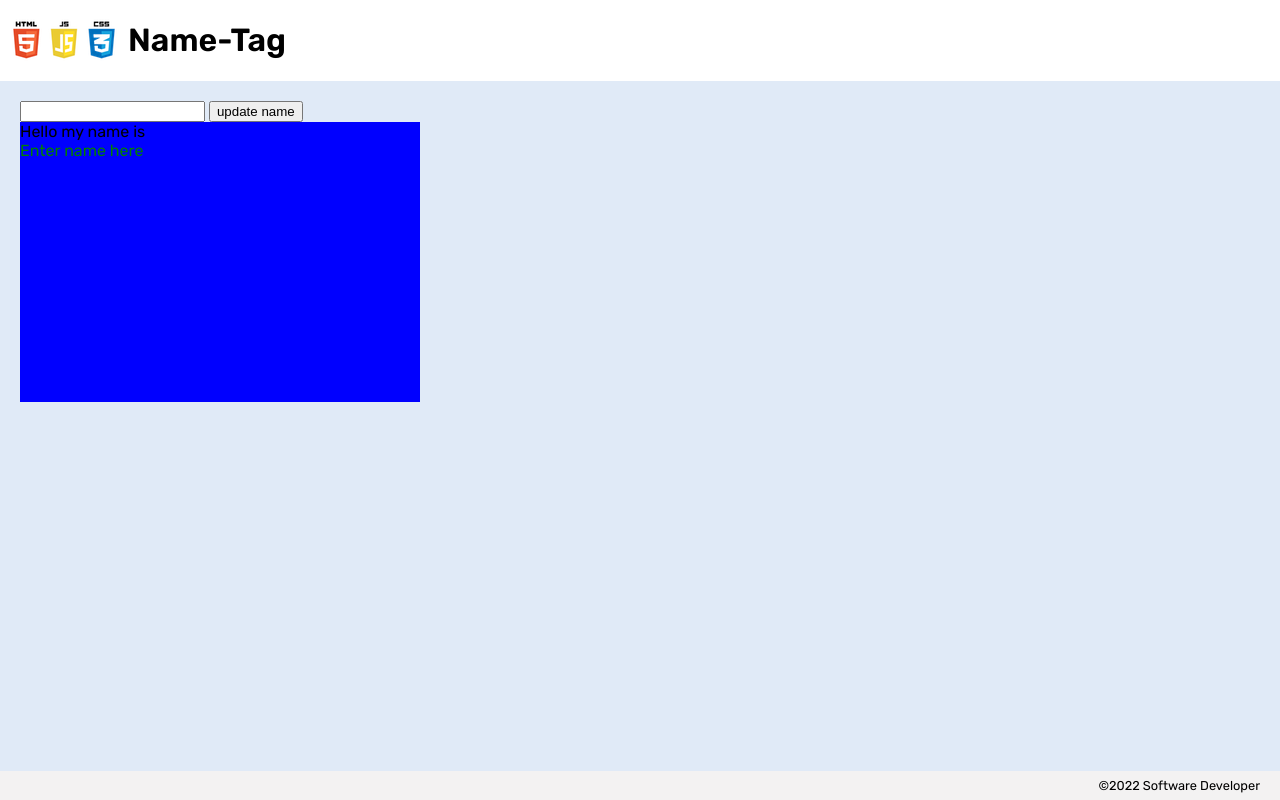
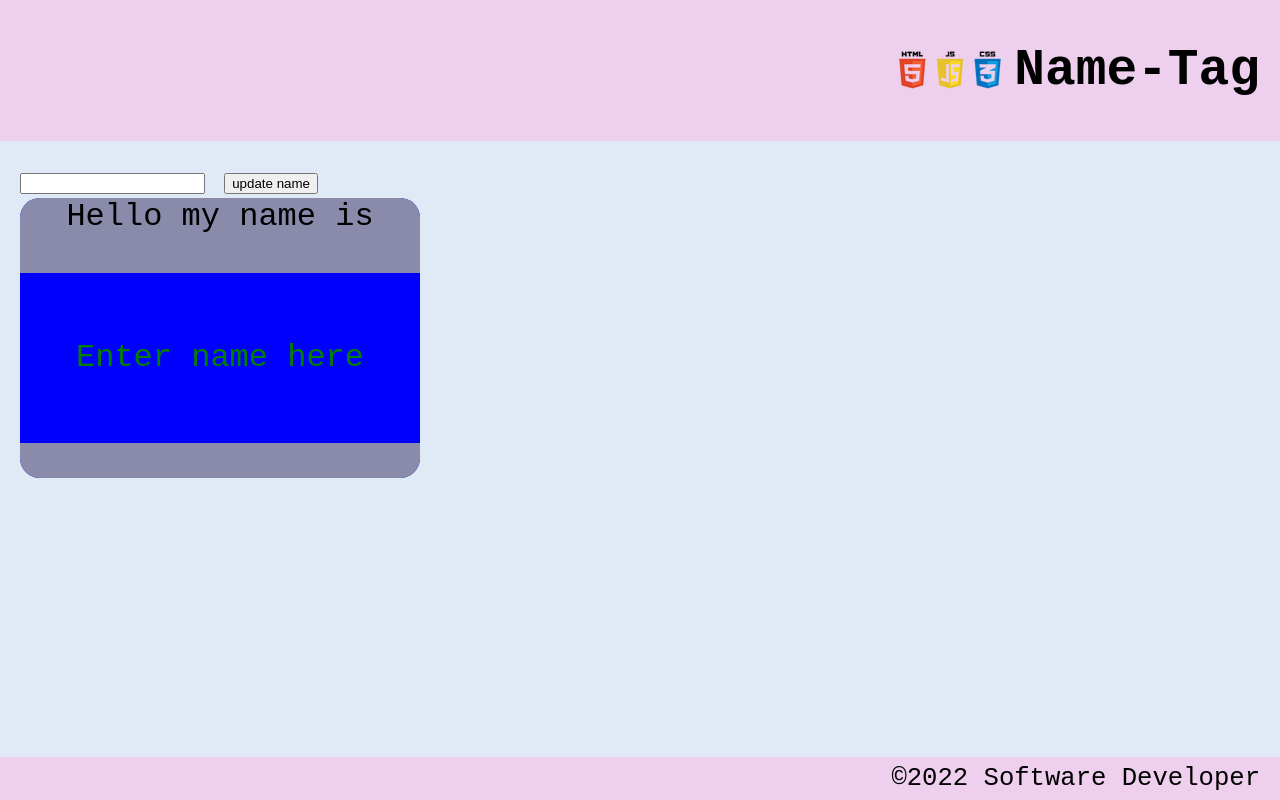
Before and after one commit to Adam-Robson/onboarding-name-tag, a plain HTML site: page index.html in a window 1280 px wide. Drawn offline with Linux system fonts and the light colour scheme.

Commit message:
evaluate against instructor demo, update as appropriate

```diff
--- a/app.js
+++ b/app.js
@@ -1,3 +1,4 @@
+/* eslint-disable no-unused-vars */
 // import functions and grab DOM elements
 const nameInput = document.getElementById('name-input');
 const updateButton = document.getElementById('update-button');
@@ -11,10 +12,14 @@ nameDiv.style.color = 'green';
 // let state
 
 // set event listeners
-updateButton.addEventListener('click', () => { });
+updateButton.addEventListener('click', () => {
+let value = nameInput.value;
+nameDiv.textContent = value;
+});
+
   // get user input
   // use user input to update state
-updateButton.addEventListener('click', () => {
+nameInput.addEventListener('input', () => {
     const value = nameInput.value;
     nameDiv.textContent = value;
 });
--- a/index.html
+++ b/index.html
@@ -24,6 +24,7 @@
     <main>
         <input type="text" name="name-input" id="name-input" />
         <button id="update-button">update name</button>
+
         <div id="name-tag">
             <div id="greeting">Hello my name is</div>
             <div id="name">Adam.</div>
@@ -31,10 +32,11 @@
         </div>
     </main>
 
+    <script type="module" src="app.js"></script>
+
     <footer>&copy;2022 Software Developer</footer>
 
 
-    <script type="module" src="app.js"></script>
 </body>
 
 </html>
--- a/styles/global.css
+++ b/styles/global.css
@@ -1,24 +1,28 @@
 :root {
     --background: rgb(224, 234, 247);
     --header-background: white;
-    --footer-background: rgb(243, 242, 242);
+    --footer-background: rgb(238, 208, 238);
     --border-radius: 20px;
 }
 
 body {
     height: 100vh;
-    font-family: 'Rubik', san-serif;
+    font-family: 'courier new', san-serif;
     background: var(--background);
     display: grid;
     grid-template-rows: auto 1fr auto;
+    font-size: 2em;
 }
 
 header {
     position: sticky;
     top: 0;
+    padding: 7px 20px;
+    font-size: 0.8em;
     display: flex;
+    justify-content: flex-end;
     align-items: center;
-    background-color: var(--header-background);
+    background-color: var(--footer-background);
 }
 
 main {
@@ -38,12 +42,22 @@ footer {
 #name-tag {
     height: 280px;
     width: 400px;
+    display: flex;
+    flex-direction: column;
+    justify-content: space-between;
+    text-align: center;
+    background-color: aliceblue;
+    border-radius: var(--border-radius);
 }
 
 #greeting {
+    height: 75px;
     border-radius: var(--border-radius) var(--border-radius) 0 0;
+    background-color: rgb(138, 138, 170);
 }
 
 #footer {
+    height: 35px;
     border-radius: 0 0 var(--border-radius) var(--border-radius);
+    background-color: rgb(138, 138, 170);
 }
```
